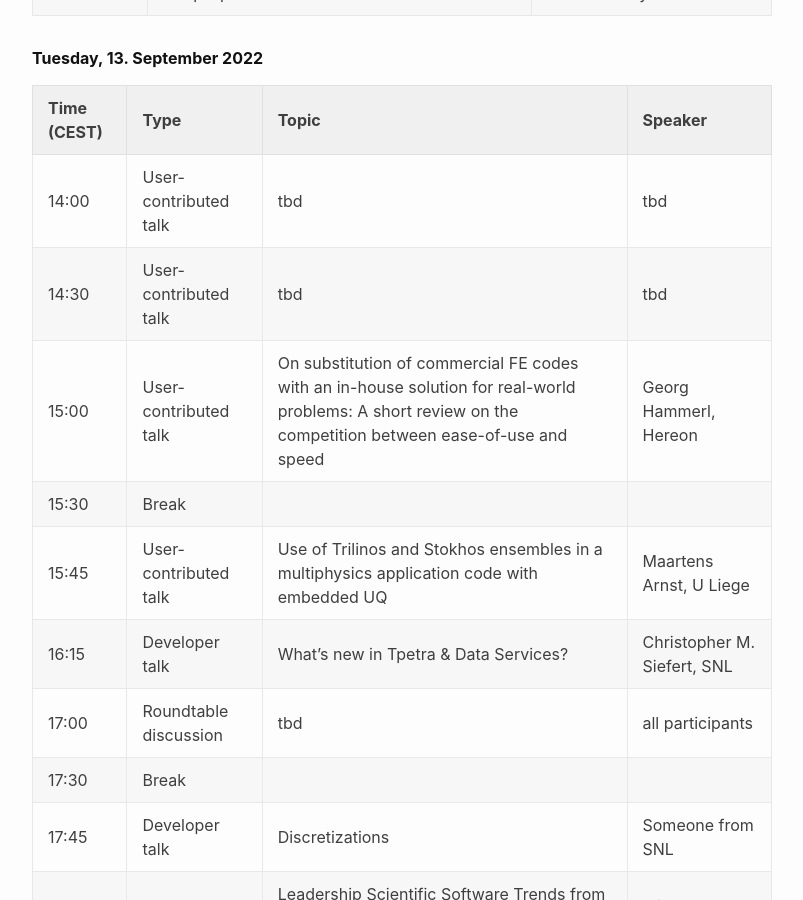
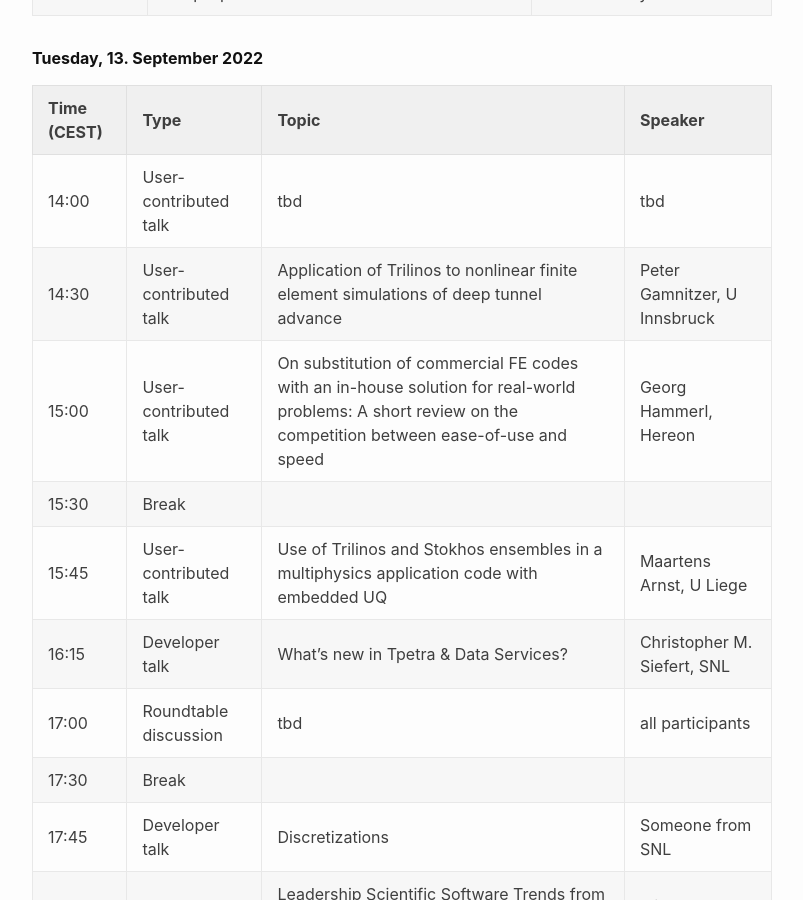
Before and after one commit to EuroTUG/eurotug.github.io, a Jekyll site: the page built from index.md, in a window 1280 px wide and 900 px high, scrolled down 2278 px. Shown: the whole window, without its empty margins (238-1041 px from the left). Built offline with Jekyll 4.4.1, drawn with Linux system fonts in a browser that asks for light colours.

Commit message:
Add talk by Peter Gamnitzer

```diff
--- a/index.md
+++ b/index.md
@@ -86,7 +86,7 @@ Here's the tentative schedule:
 | Time (CEST) | Type | Topic | Speaker |
 | ----------- | ----------- | ----------- | ----------- |
 | 14:00 | User-contributed talk | tbd | tbd |
-| 14:30 | User-contributed talk | tbd | tbd |
+| 14:30 | User-contributed talk | Application of Trilinos to nonlinear finite element simulations of deep tunnel advance | Peter Gamnitzer, U Innsbruck |
 | 15:00 | User-contributed talk | On substitution of commercial FE codes with an in-house solution for real-world problems: A short review on the competition between ease-of-use and speed | Georg Hammerl, Hereon |
 | 15:30 | Break | | |
 | 15:45 | User-contributed talk | Use of Trilinos and Stokhos ensembles in a multiphysics application code with embedded UQ | Maartens Arnst, U Liege |
```
